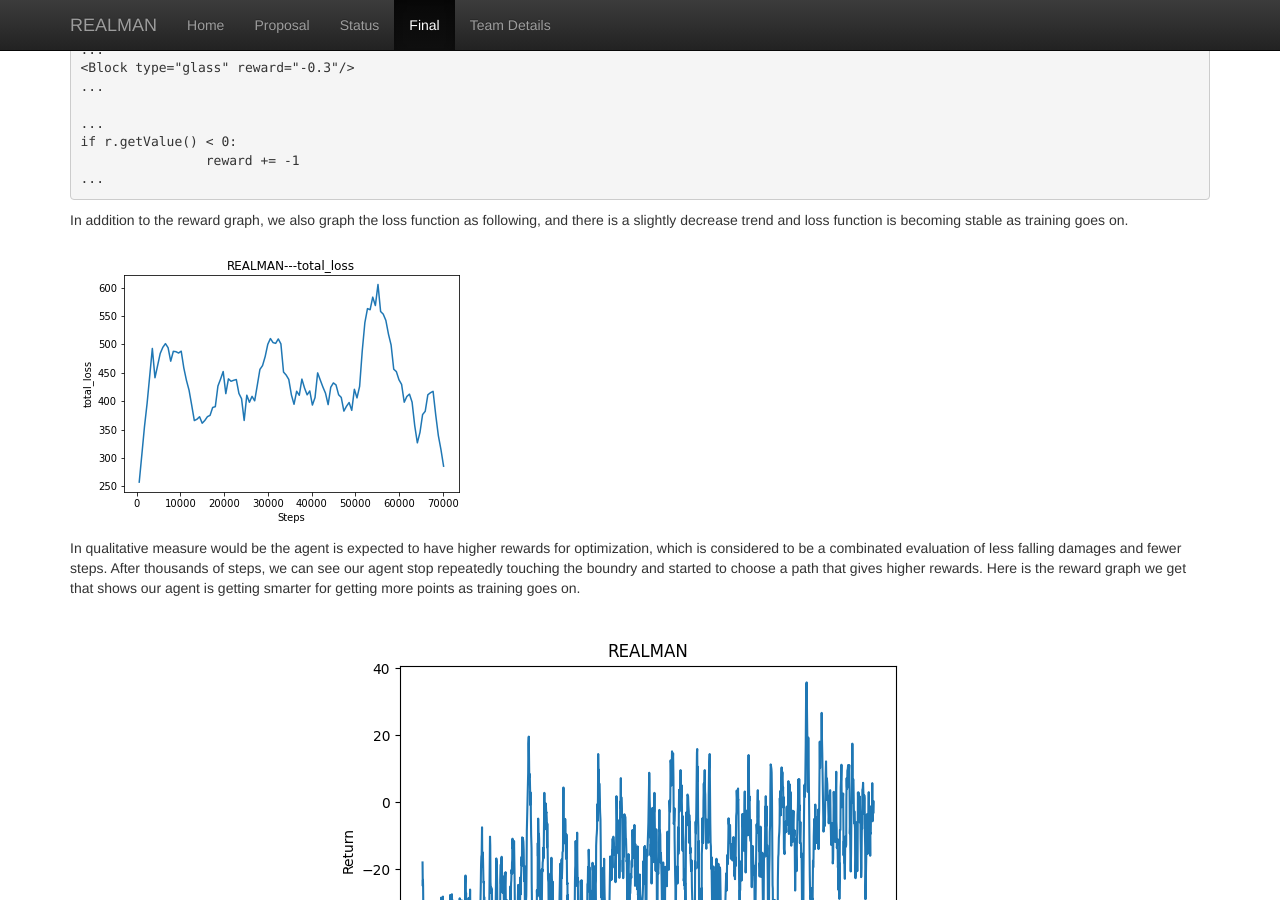
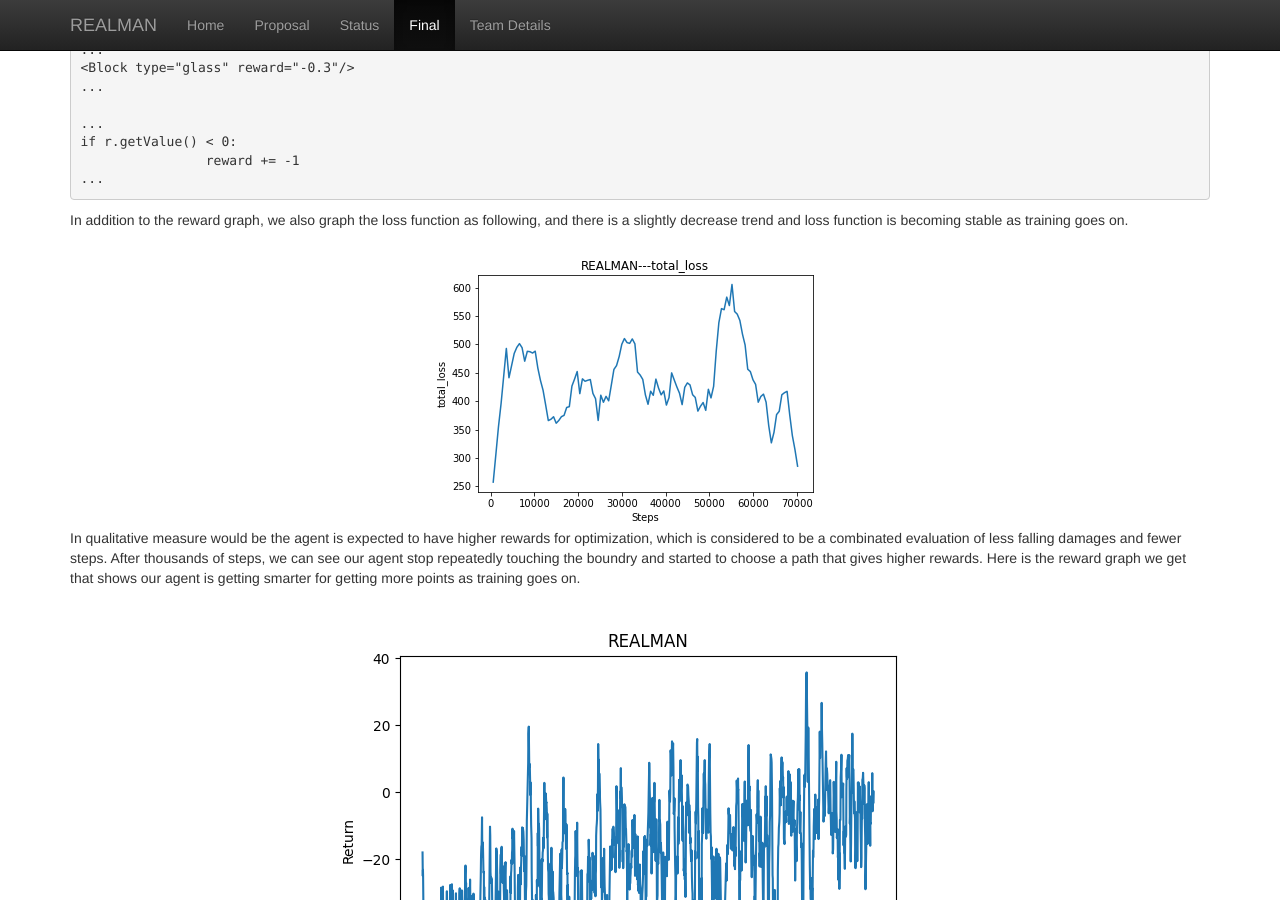
Before and after one commit to JackZhaoYK/REALMAN, a Jekyll site: the page built from docs/final.md, in a window 1280 px wide and 900 px high, scrolled down 2239 px. Built offline with Jekyll 4.4.1, drawn with Linux system fonts in a browser that asks for light colours.

Commit message:
center the graph

```diff
--- a/docs/final.md
+++ b/docs/final.md
@@ -60,7 +60,7 @@
 
 In addition to the reward graph, we also graph the loss function as following, and there is a slightly decrease trend and loss function is becoming stable as training goes on.
 
-![result_image](https://github.com/JackZhaoYK/REALMAN/blob/main/docs/img/2total_loss.png?raw=true)
+<div style="text-align:center;"><img src="./img/2total_loss.png" alt="image"></div>
 
 
 In qualitative measure would be the agent is expected to have higher rewards for optimization, which is considered to be a combinated evaluation of less falling damages and fewer steps. After thousands of steps, we can see our agent stop repeatedly touching the boundry and started to choose a path that gives higher rewards. Here is the reward graph we get that shows our agent is getting smarter for getting more points as training goes on.
```
